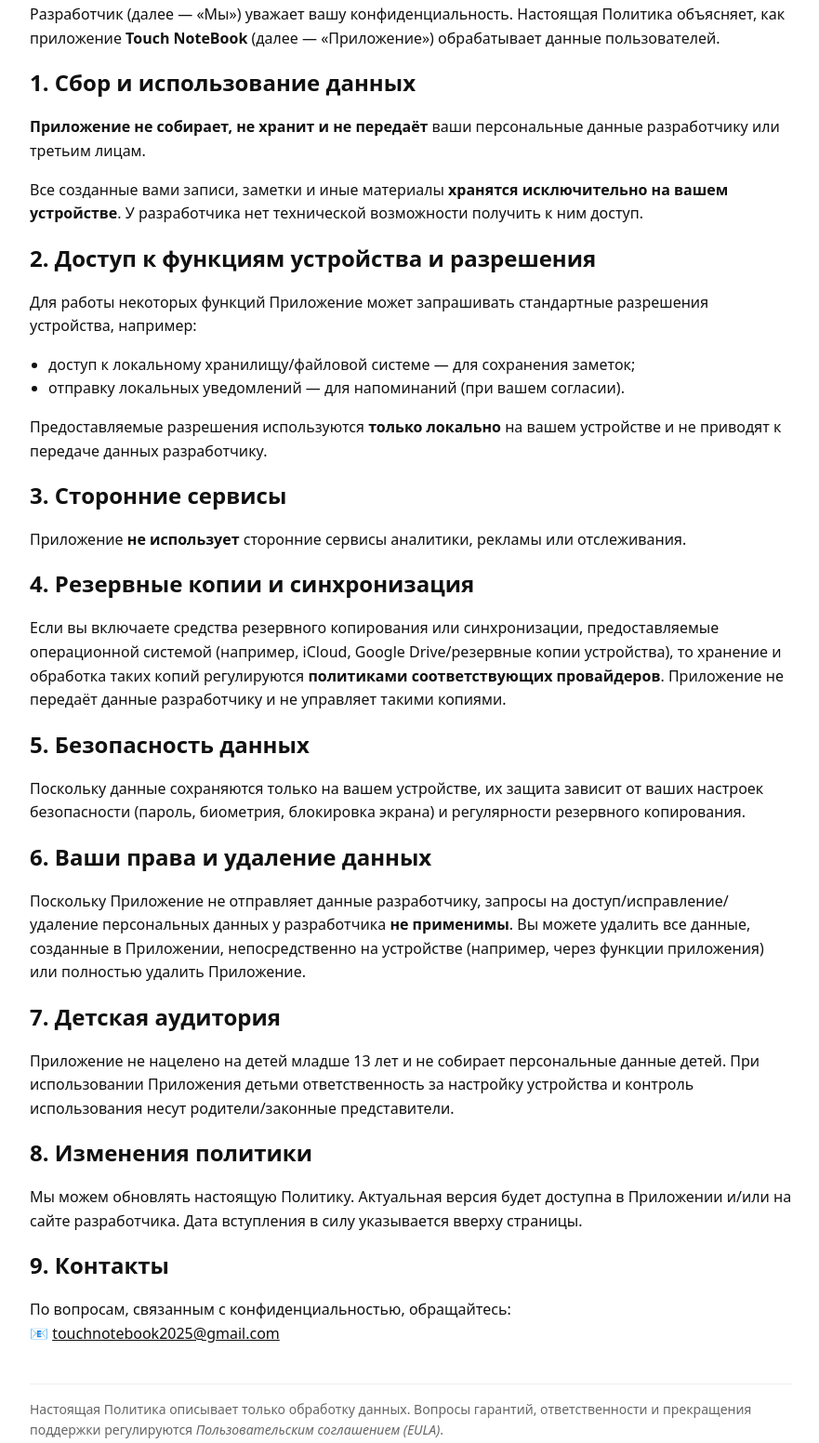
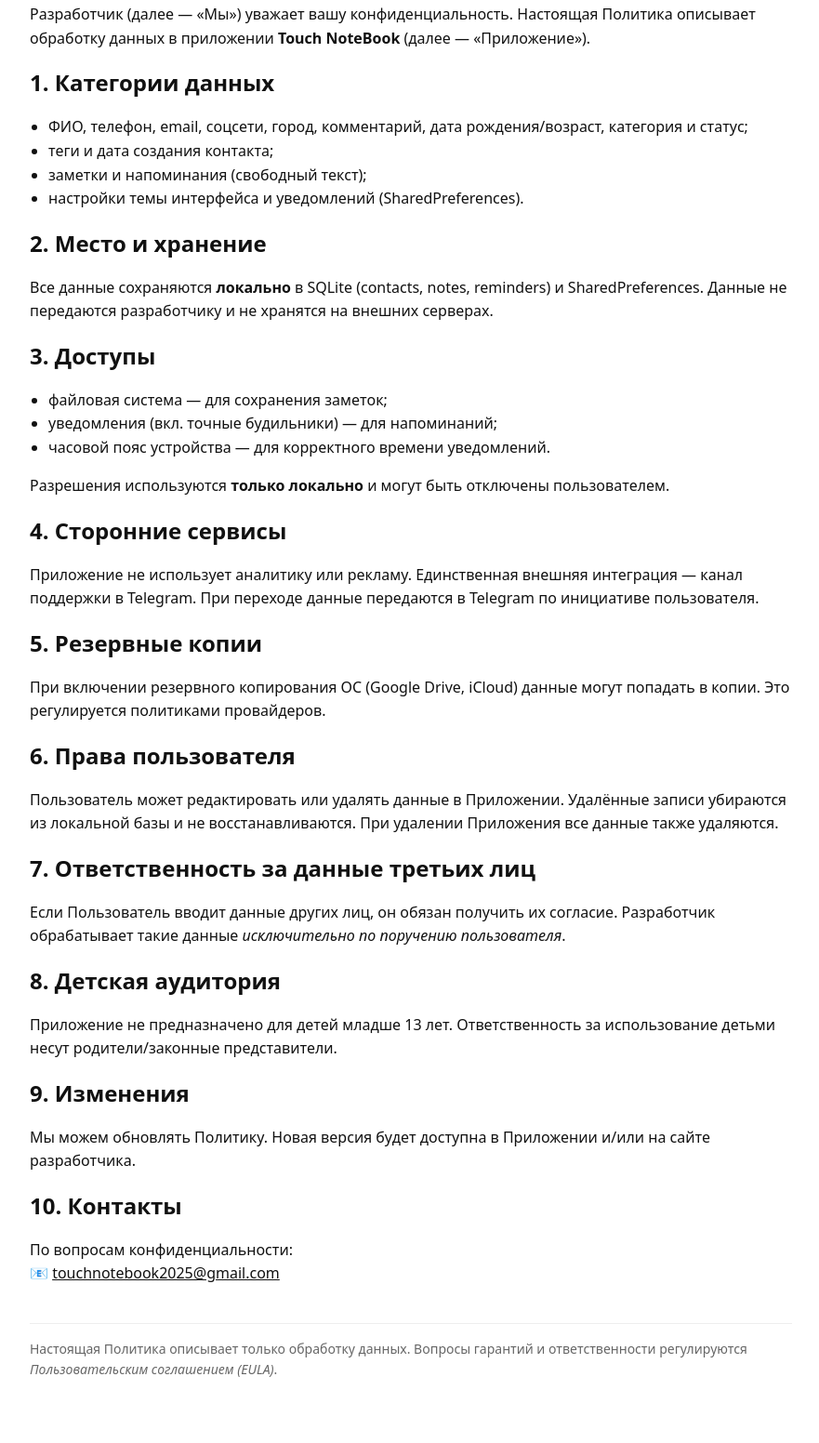
Before and after one commit to SergeyFierce/privacy-policy, a plain HTML site: page index.html in a window 1280 px wide. Shown: the part 126-1678 px from the top of the page at 93% size, without its empty margins (198-1079 px from the left). Drawn offline with Linux system fonts and the light colour scheme.

Commit message:
Update index.html

```diff
--- a/index.html
+++ b/index.html
@@ -41,44 +41,50 @@
     <h1>Политика конфиденциальности</h1>
     <div class="meta">Дата вступления в силу: <strong>29.09.2025</strong></div>
 
-    <p>Разработчик (далее — «Мы») уважает вашу конфиденциальность. Настоящая Политика объясняет, как приложение <strong>Touch NoteBook</strong> (далее — «Приложение») обрабатывает данные пользователей.</p>
+    <p>Разработчик (далее — «Мы») уважает вашу конфиденциальность. Настоящая Политика описывает обработку данных в приложении <strong>Touch NoteBook</strong> (далее — «Приложение»).</p>
 
-    <h2>1. Сбор и использование данных</h2>
-    <p><strong>Приложение не собирает, не хранит и не передаёт</strong> ваши персональные данные разработчику или третьим лицам.</p>
-    <p>Все созданные вами записи, заметки и иные материалы <strong>хранятся исключительно на вашем устройстве</strong>. У разработчика нет технической возможности получить к ним доступ.</p>
+    <h2>1. Категории данных</h2>
+    <ul>
+      <li>ФИО, телефон, email, соцсети, город, комментарий, дата рождения/возраст, категория и статус;</li>
+      <li>теги и дата создания контакта;</li>
+      <li>заметки и напоминания (свободный текст);</li>
+      <li>настройки темы интерфейса и уведомлений (SharedPreferences).</li>
+    </ul>
 
-    <h2>2. Доступ к функциям устройства и разрешения</h2>
-    <p>Для работы некоторых функций Приложение может запрашивать стандартные разрешения устройства, например:</p>
+    <h2>2. Место и хранение</h2>
+    <p>Все данные сохраняются <strong>локально</strong> в SQLite (contacts, notes, reminders) и SharedPreferences. Данные не передаются разработчику и не хранятся на внешних серверах.</p>
+
+    <h2>3. Доступы</h2>
     <ul>
-      <li>доступ к локальному хранилищу/файловой системе — для сохранения заметок;</li>
-      <li>отправку локальных уведомлений — для напоминаний (при вашем согласии).</li>
+      <li>файловая система — для сохранения заметок;</li>
+      <li>уведомления (вкл. точные будильники) — для напоминаний;</li>
+      <li>часовой пояс устройства — для корректного времени уведомлений.</li>
     </ul>
-    <p>Предоставляемые разрешения используются <strong>только локально</strong> на вашем устройстве и не приводят к передаче данных разработчику.</p>
+    <p>Разрешения используются <strong>только локально</strong> и могут быть отключены пользователем.</p>
 
-    <h2>3. Сторонние сервисы</h2>
-    <p>Приложение <strong>не использует</strong> сторонние сервисы аналитики, рекламы или отслеживания.</p>
+    <h2>4. Сторонние сервисы</h2>
+    <p>Приложение не использует аналитику или рекламу. Единственная внешняя интеграция — канал поддержки в Telegram. При переходе данные передаются в Telegram по инициативе пользователя.</p>
 
-    <h2>4. Резервные копии и синхронизация</h2>
-    <p>Если вы включаете средства резервного копирования или синхронизации, предоставляемые операционной системой (например, iCloud, Google Drive/резервные копии устройства), то хранение и обработка таких копий регулируются <strong>политиками соответствующих провайдеров</strong>. Приложение не передаёт данные разработчику и не управляет такими копиями.</p>
+    <h2>5. Резервные копии</h2>
+    <p>При включении резервного копирования ОС (Google Drive, iCloud) данные могут попадать в копии. Это регулируется политиками провайдеров.</p>
 
-    <h2>5. Безопасность данных</h2>
-    <p>Поскольку данные сохраняются только на вашем устройстве, их защита зависит от ваших настроек безопасности (пароль, биометрия, блокировка экрана) и регулярности резервного копирования.</p>
+    <h2>6. Права пользователя</h2>
+    <p>Пользователь может редактировать или удалять данные в Приложении. Удалённые записи убираются из локальной базы и не восстанавливаются. При удалении Приложения все данные также удаляются.</p>
 
-    <h2>6. Ваши права и удаление данных</h2>
-    <p>Поскольку Приложение не отправляет данные разработчику, запросы на доступ/исправление/удаление персональных данных у разработчика <strong>не применимы</strong>. Вы можете удалить все данные, созданные в Приложении, непосредственно на устройстве (например, через функции приложения) или полностью удалить Приложение.</p>
+    <h2>7. Ответственность за данные третьих лиц</h2>
+    <p>Если Пользователь вводит данные других лиц, он обязан получить их согласие. Разработчик обрабатывает такие данные <em>исключительно по поручению пользователя</em>.</p>
 
-    <h2>7. Детская аудитория</h2>
-    <p>Приложение не нацелено на детей младше 13 лет и не собирает персональные данные детей. При использовании Приложения детьми ответственность за настройку устройства и контроль использования несут родители/законные представители.</p>
+    <h2>8. Детская аудитория</h2>
+    <p>Приложение не предназначено для детей младше 13 лет. Ответственность за использование детьми несут родители/законные представители.</p>
 
-    <h2>8. Изменения политики</h2>
-    <p>Мы можем обновлять настоящую Политику. Актуальная версия будет доступна в Приложении и/или на сайте разработчика. Дата вступления в силу указывается вверху страницы.</p>
+    <h2>9. Изменения</h2>
+    <p>Мы можем обновлять Политику. Новая версия будет доступна в Приложении и/или на сайте разработчика.</p>
 
-    <h2>9. Контакты</h2>
-    <p>По вопросам, связанным с конфиденциальностью, обращайтесь:<br>
-      📧 <a href="mailto:touchnotebook2025@gmail.com">touchnotebook2025@gmail.com</a>
-    </p>
+    <h2>10. Контакты</h2>
+    <p>По вопросам конфиденциальности:<br>
+      📧 <a href="mailto:touchnotebook2025@gmail.com">touchnotebook2025@gmail.com</a></p>
 
-    <p class="footer-note">Настоящая Политика описывает только обработку данных. Вопросы гарантий, ответственности и прекращения поддержки регулируются <em>Пользовательским соглашением (EULA)</em>.</p>
+    <p class="footer-note">Настоящая Политика описывает только обработку данных. Вопросы гарантий и ответственности регулируются <em>Пользовательским соглашением (EULA)</em>.</p>
   </main>
 </body>
 </html>
```
